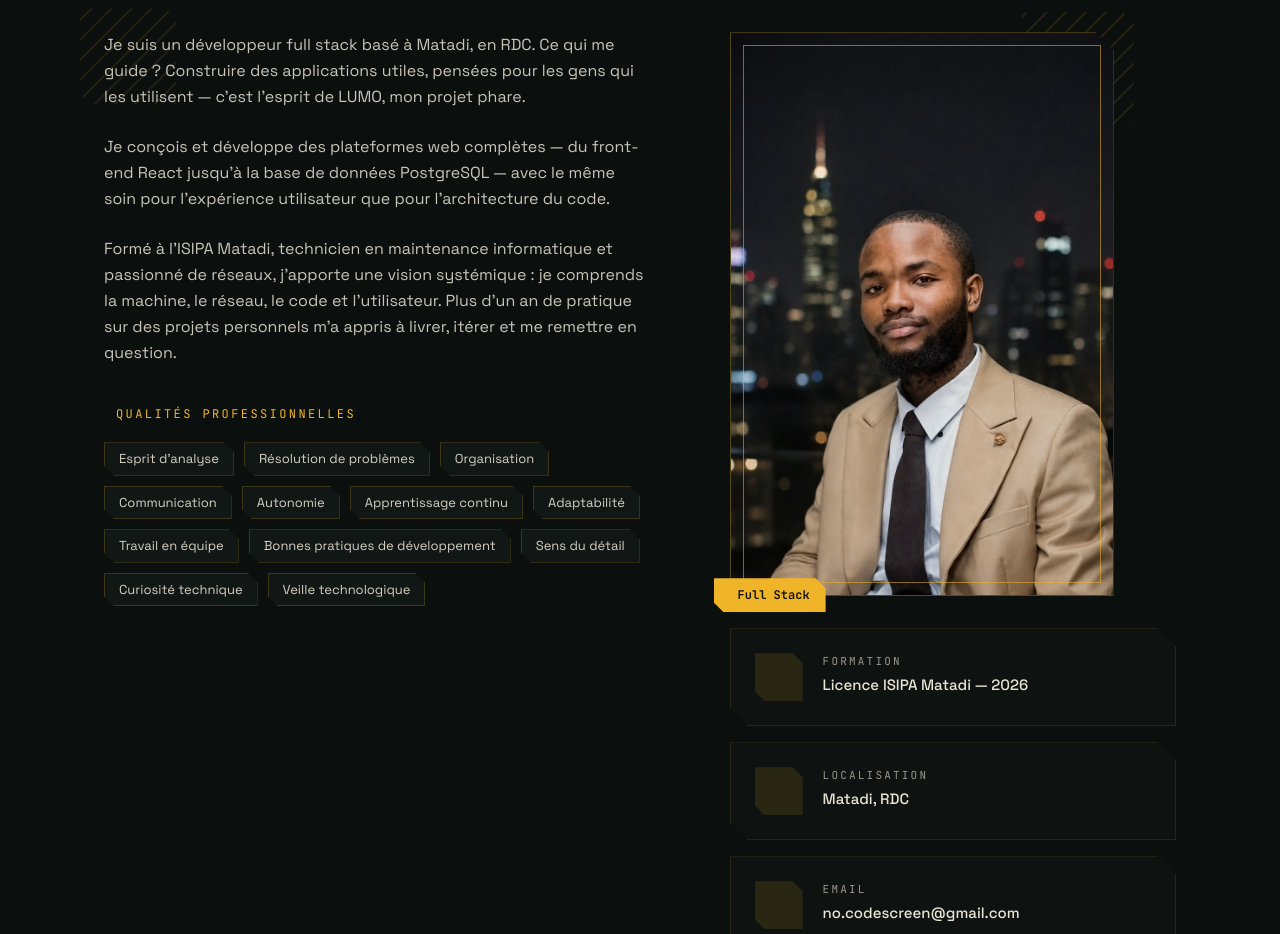
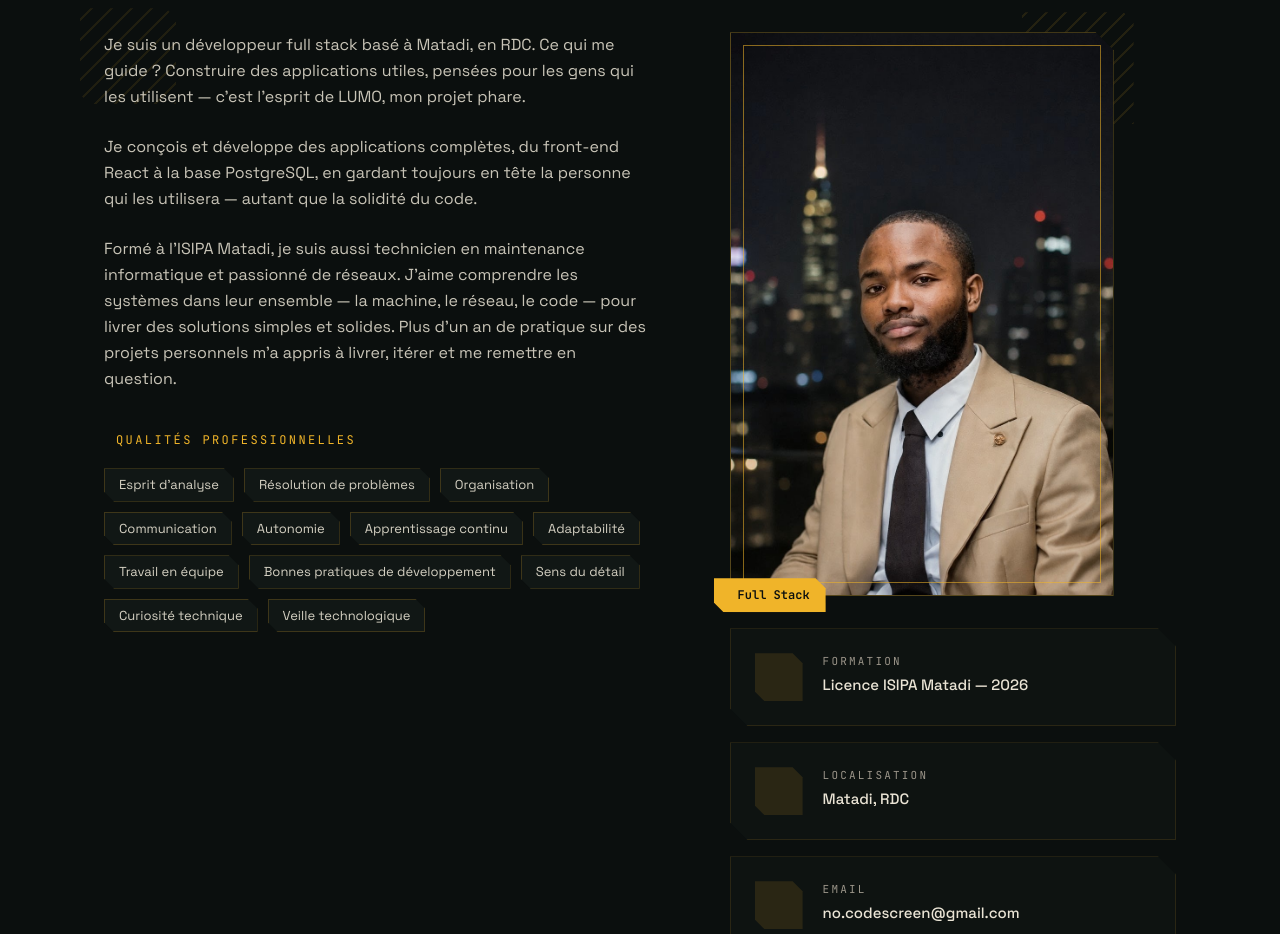
Before and after one commit to nocodescreen-tech/Mon-Portfolio, a React (Vite) app: page / in a window 1280 px wide. Shown: the part 1560-2494 px from the top of the page. Built offline with nearby package versions, Linux system fonts and the light colour scheme; the HTML template or start-up script is replaced by a standard one.

Commit message:
Textes plus humains et pro (profil CV, hero, À propos) — fini le ton LinkedIn/robotique

```diff
--- a/cv-src/cv.html
+++ b/cv-src/cv.html
@@ -161,10 +161,11 @@
     <div class="section">
       <h3><i>◆</i> Profil</h3>
       <p class="profil-text">
-        Développeur full stack basé à Matadi, en RDC. Je conçois des plateformes web
-        complètes — du front-end React jusqu'à la base PostgreSQL — avec le même soin pour l'expérience
-        utilisateur que pour l'architecture du code. Formé à l'ISIPA Matadi, technicien en maintenance et
-        passionné de réseaux, j'apporte une vision systémique : la machine, le réseau, le code et l'utilisateur.
+        Développeur web passionné, j'aime donner vie à des idées : je conçois et développe des
+        applications complètes, du design à la base de données, avec un soin particulier pour
+        l'expérience utilisateur et la fiabilité du code. Formé à l'ISIPA Matadi et technicien en
+        maintenance informatique, j'apprécie de comprendre les systèmes dans leur ensemble —
+        machine, réseau, code — pour proposer des solutions simples, solides et durables.
       </p>
     </div>
 
--- a/src/data/content.js
+++ b/src/data/content.js
@@ -134,6 +134,6 @@ export const timeline = [
 
 export const aboutParagraphs = [
   "Je suis un développeur full stack basé à Matadi, en RDC. Ce qui me guide ? Construire des applications utiles, pensées pour les gens qui les utilisent — c'est l'esprit de LUMO, mon projet phare.",
-  "Je conçois et développe des plateformes web complètes — du front-end React jusqu'à la base de données PostgreSQL — avec le même soin pour l'expérience utilisateur que pour l'architecture du code.",
-  "Formé à l'ISIPA Matadi, technicien en maintenance informatique et passionné de réseaux, j'apporte une vision systémique : je comprends la machine, le réseau, le code et l'utilisateur. Plus d'un an de pratique sur des projets personnels m'a appris à livrer, itérer et me remettre en question.",
+  "Je conçois et développe des applications complètes, du front-end React à la base PostgreSQL, en gardant toujours en tête la personne qui les utilisera — autant que la solidité du code.",
+  "Formé à l'ISIPA Matadi, je suis aussi technicien en maintenance informatique et passionné de réseaux. J'aime comprendre les systèmes dans leur ensemble — la machine, le réseau, le code — pour livrer des solutions simples et solides. Plus d'un an de pratique sur des projets personnels m'a appris à livrer, itérer et me remettre en question.",
 ]
```
Also changed, not shown: 1 other file (tests, documents, lock files or other folders).
